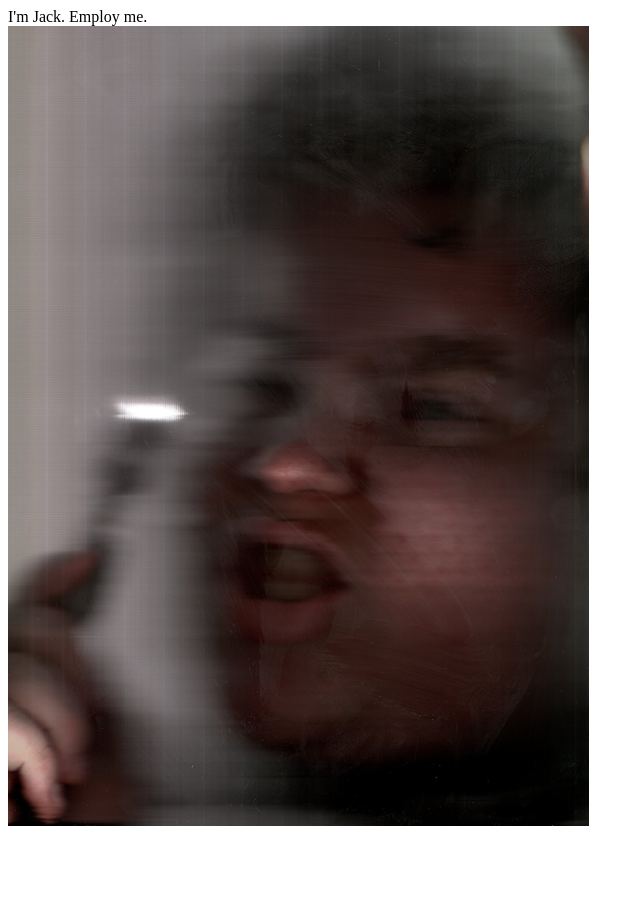
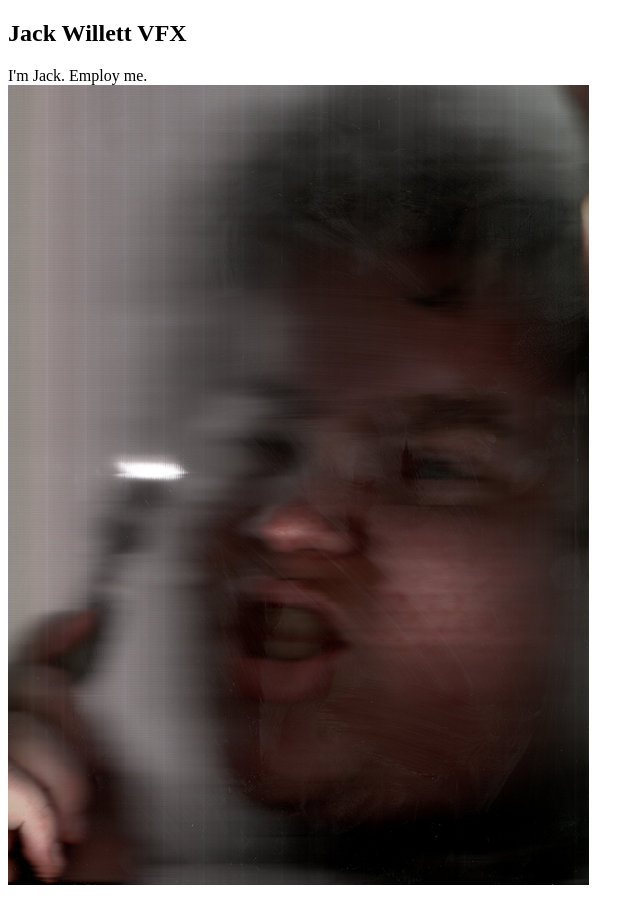
Before and after one commit to davidwhite478/davidwhite478.github.io, a plain HTML site: page jack/index.html in a window 1280 px wide. Shown: the whole page, without its empty margins (0-644 px from the left). Before the commit the page ends 838 px from the top, so only its background shows below. Drawn offline with Linux system fonts and the light colour scheme.

Commit message:
Jack Title

```diff
--- a/jack/index.html
+++ b/jack/index.html
@@ -5,6 +5,7 @@
   </head>
   <body>
     <div>
+      <h2>Jack Willett VFX</h2>
       I'm Jack. Employ me.
       <br>
       <img src="jackScan.jpg" height="800">
```
